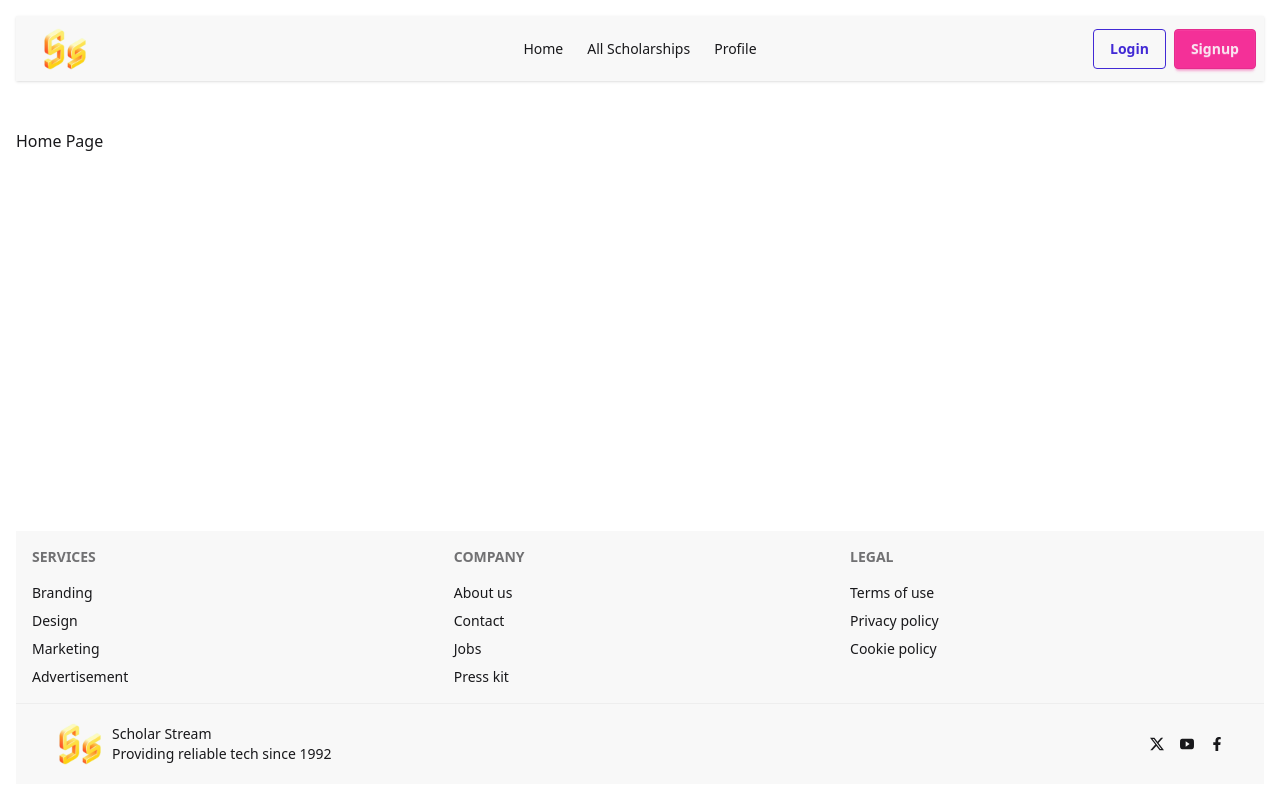
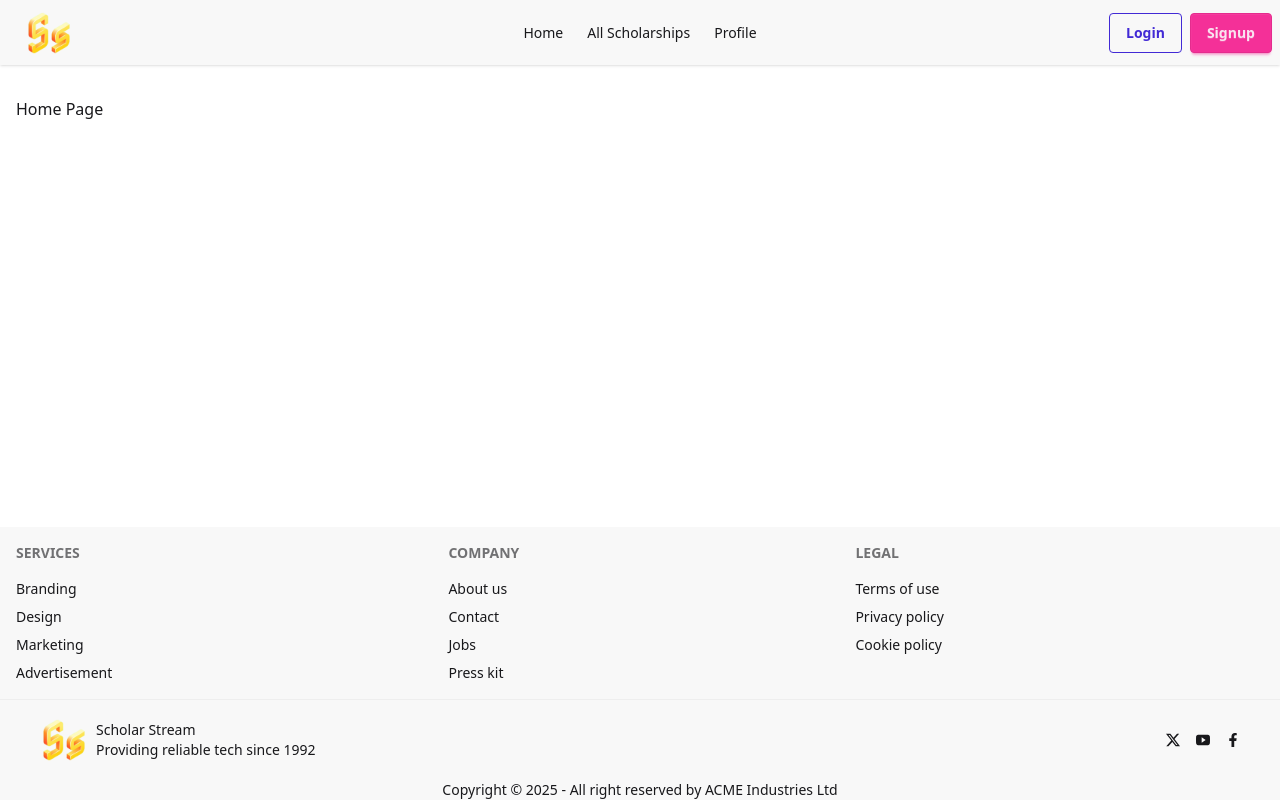
Before and after one commit to devpolas/scholar-stream-client, a React (Vite) app: page / in a window 1280 px wide. Built offline with nearby package versions, Linux system fonts and the light colour scheme; no server answers.

Commit message:
fix rootlayout and fix footer

```diff
--- a/src/components/footer/Footer.jsx
+++ b/src/components/footer/Footer.jsx
@@ -6,8 +6,8 @@ import { Link } from "react-router";
 
 export default function Footer() {
   return (
-    <div className='flex flex-col justify-center items-center w-full'>
-      <footer className='footer sm:footer-horizontal bg-base-200 text-base-content p-4'>
+    <div className='flex flex-col justify-center items-center w-full bg-base-200'>
+      <footer className='footer sm:footer-horizontal text-base-content p-4'>
         <nav>
           <h6 className='footer-title'>Services</h6>
           <a className='link link-hover'>Branding</a>
@@ -29,7 +29,7 @@ export default function Footer() {
           <a className='link link-hover'>Cookie policy</a>
         </nav>
       </footer>
-      <footer className='footer bg-base-200 text-base-content border-base-300 border-t px-10 py-4 flex flex-col-reverse sm:flex-row justify-between'>
+      <footer className='footer text-base-content border-base-300 border-t px-10 py-4 flex flex-col-reverse sm:flex-row justify-between'>
         <aside className='grid-flow-col items-center'>
           <Link to={"/"}>
             <img className='w-12' src={logo} alt='Logo' />
@@ -54,6 +54,12 @@ export default function Footer() {
           </div>
         </nav>
       </footer>
+      <aside>
+        <p className='text-sm'>
+          Copyright © {new Date().getFullYear()} - All right reserved by ACME
+          Industries Ltd
+        </p>
+      </aside>
     </div>
   );
 }
--- a/src/layouts/RootLayout.jsx
+++ b/src/layouts/RootLayout.jsx
@@ -5,13 +5,13 @@ import Footer from "../components/footer/Footer";
 export default function RootLayout() {
   return (
     <div className='min-h-screen flex flex-col max-w-7xl mx-auto'>
-      <nav className='p-4'>
+      <nav>
         <Navbar />
       </nav>
       <main className='flex-1 my-4 p-4'>
         <Outlet />
       </main>
-      <footer className='p-4'>
+      <footer>
         <Footer />
       </footer>
     </div>
```
